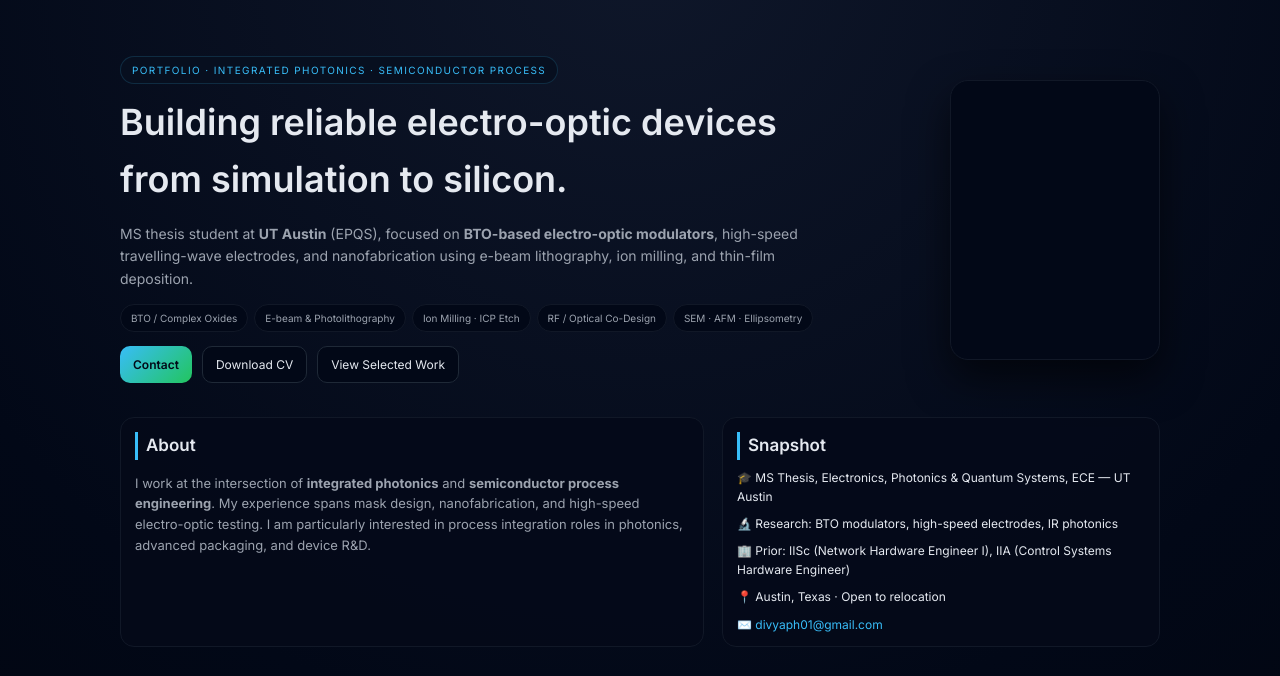
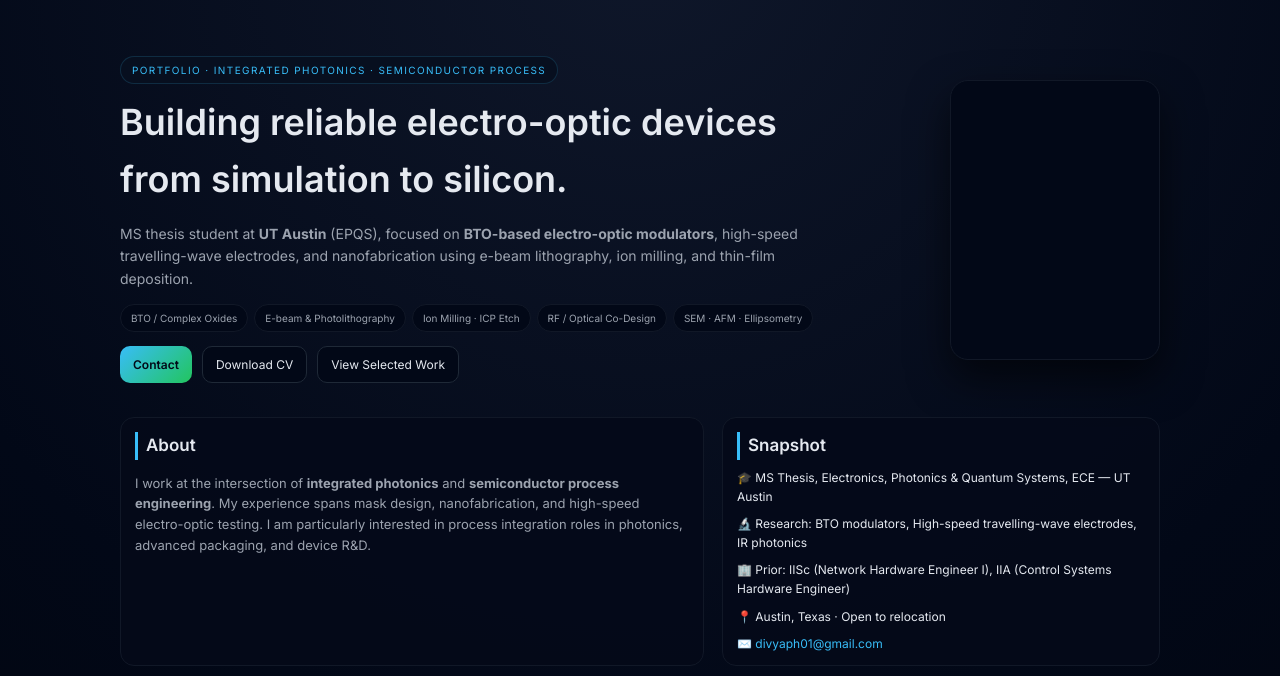
Before and after one commit to divya-1498/divya-1498.github.io, a plain HTML site: page index.html in a window 1280 px wide. Shown: the part 60-736 px from the top of the page. Drawn offline with Linux system fonts and the light colour scheme.

Commit message:
Update index.html

```diff
--- a/index.html
+++ b/index.html
@@ -195,7 +195,7 @@
           <h2>Snapshot</h2>
           <div class="list">
             <div>🎓 MS Thesis, Electronics, Photonics & Quantum Systems, ECE — UT Austin</div>
-            <div>🔬 Research: BTO modulators, high-speed electrodes, IR photonics</div>
+            <div>🔬 Research: BTO modulators, High-speed travelling-wave electrodes, IR photonics</div>
             <div>🏢 Prior: IISc (Network Hardware Engineer I), IIA (Control Systems Hardware Engineer)</div>
             <div>📍 Austin, Texas · Open to relocation</div>
             <div>✉️ <a href="mailto:divyaph01@gmail.com">divyaph01@gmail.com</a></div>
```
